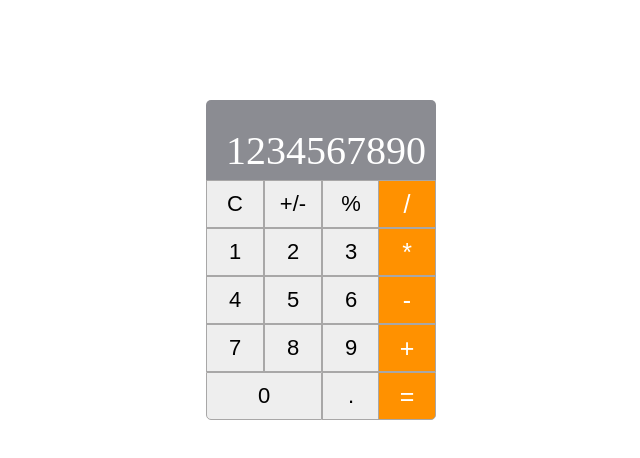
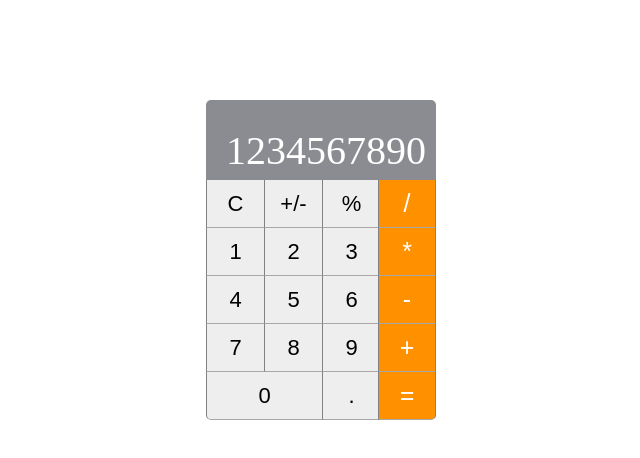
Before and after one commit to yirano/javascript-calculator, a plain HTML site: page src/index.html in a window 1280 px wide. Shown: the whole page, without its empty margins (319-959 px from the left). Drawn offline with Linux system fonts and the light colour scheme.

Commit message:
Modify borders on buttons

```diff
--- a/src/style.css
+++ b/src/style.css
@@ -23,7 +23,10 @@
 button {
   height: 48px;
   width: 58px;
-  border: 1px solid rgb(168, 167, 167);
+  border-top: none;
+  border-right: none;
+  border-left: 1px solid rgb(129, 129, 129);
+  border-bottom: 1px solid rgb(168, 167, 167);
   outline: none;
 }
 
@@ -32,6 +35,7 @@ button {
   background-color: rgb(255, 145, 0);
   color: #fff;
   font-size: 25px;
+  border-right: 1px solid rgb(129, 129, 129);
 }
 
 .operators {
```
